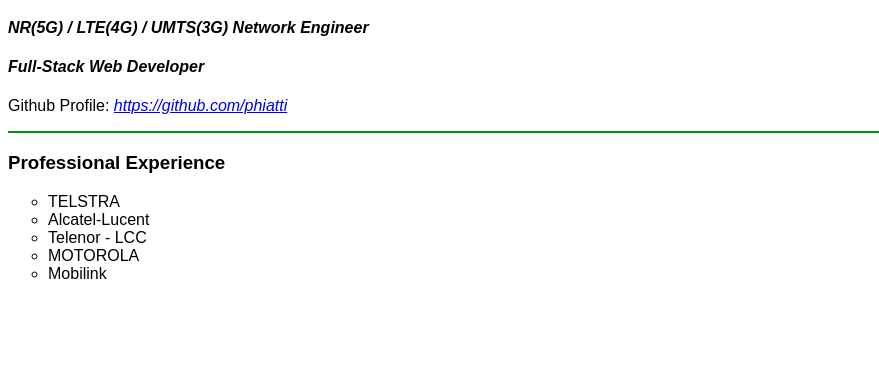
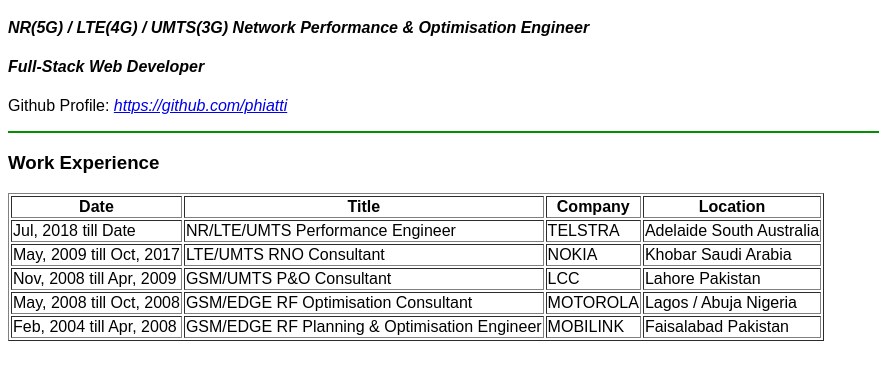
Before and after one commit to phiatti/personal_profile, a plain HTML site: page index.html in a window 1280 px wide. Shown: the part 269-646 px from the top of the page, without its empty margins (0-879 px from the left). Drawn offline with Linux system fonts and the light colour scheme.

Commit message:
Updating Work Experience

```diff
--- a/index.html
+++ b/index.html
@@ -10,7 +10,7 @@
   <body>
     <img src="circle_profile_img.png" alt="Aatif Profile Picture">
     <h1>Aatif Ijaz</h1>
-    <h4><em>NR(5G) / LTE(4G) / UMTS(3G) Network Engineer</em></h4>
+    <h4><em>NR(5G) / LTE(4G) / UMTS(3G) Network Performance & Optimisation Engineer</em></h4>
     <h4><em>Full-Stack Web Developer</em></h4>
     <p>Github Profile:
       <a href="https://github.com/phiatti">
@@ -20,14 +20,46 @@
 
     <hr size=2px color=rgba(169,255,50,0.5) noshadow>
 
-    <h3>Professional Experience</h3>
-    <ul type="circle">
-      <li>TELSTRA</li>
-      <li>Alcatel-Lucent</li>
-      <li>Telenor - LCC</li>
-      <li>MOTOROLA</li>
-      <li>Mobilink</li>
-    </ul>
+    <h3>Work Experience</h3>
+    <table border=1px align=left>
+      <tr>
+        <th>Date</th>
+        <th>Title</th>
+        <th>Company</th>
+        <th>Location</th>
+      </tr>
+      <tr>
+        <td>Jul, 2018 till Date</td>
+        <td>NR/LTE/UMTS Performance Engineer</td>
+        <td>TELSTRA</td>
+        <td>Adelaide South Australia</td>
+      </tr>
+      <tr>
+        <td>May, 2009 till Oct, 2017</td>
+        <td>LTE/UMTS RNO Consultant</td>
+        <td>NOKIA</td>
+        <td>Khobar Saudi Arabia</td>
+      </tr>
+      <tr>
+        <td>Nov, 2008 till Apr, 2009</td>
+        <td>GSM/UMTS P&O Consultant</td>
+        <td>LCC</td>
+        <td>Lahore Pakistan</td>
+      </tr>
+      <tr>
+        <td>May, 2008 till Oct, 2008</td>
+        <td>GSM/EDGE RF Optimisation Consultant</td>
+        <td>MOTOROLA</td>
+        <td>Lagos / Abuja Nigeria</td>
+      </tr>
+      <tr>
+        <td>Feb, 2004 till Apr, 2008</td>
+        <td>GSM/EDGE RF Planning & Optimisation Engineer</td>
+        <td>MOBILINK</td>
+        <td>Faisalabad Pakistan</td>
+      </tr>
+    </table>
+
 
   </body>
 
```
